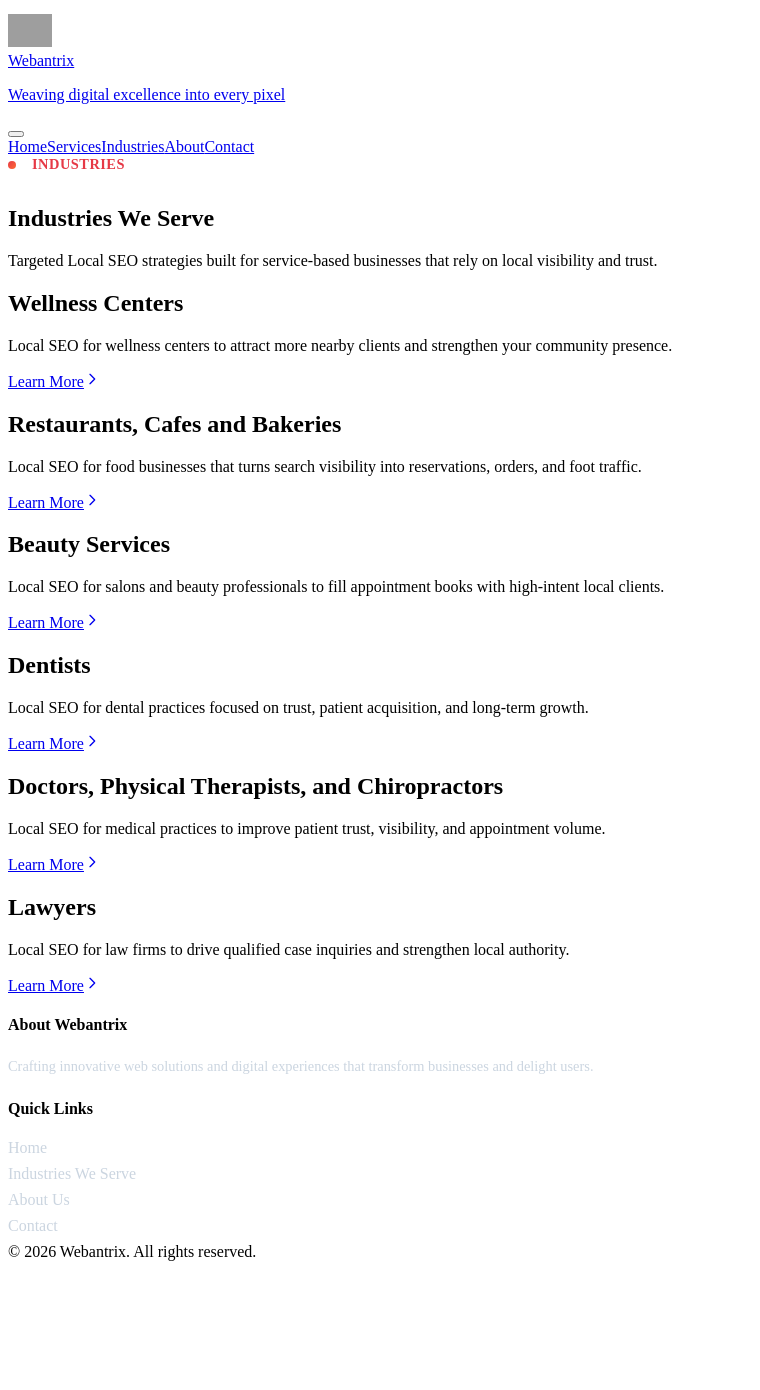
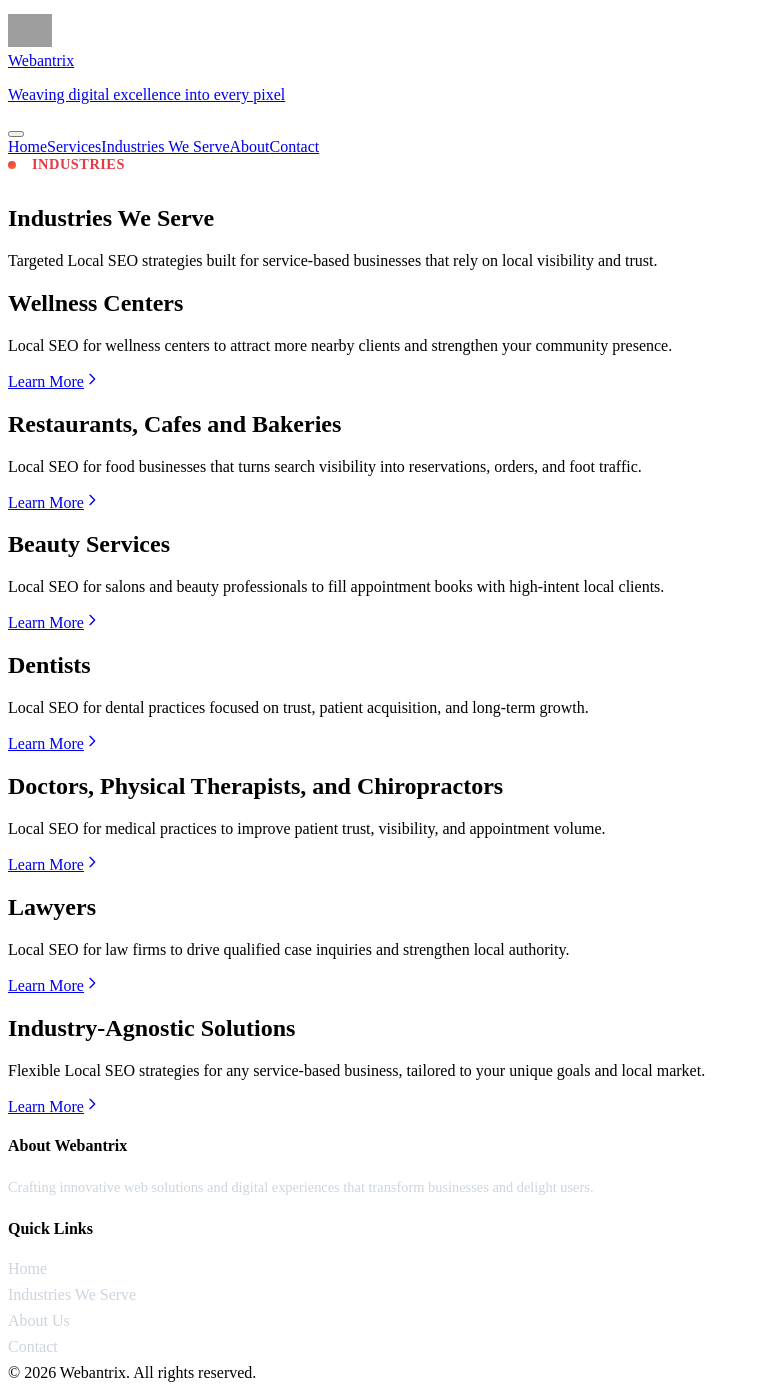
Before and after one commit to rakeshk6842/webantrix, a React (Vite) app: page /industries-we-serve in a window 1280 px wide. Shown: the whole page, without its empty margins (0-760 px from the left). Before the commit the page ends 1269 px from the top, so only its background shows below. Built offline with nearby package versions, Linux system fonts and the light colour scheme; grey boxes are pictures that could not be loaded; the HTML template or start-up script is replaced by a standard one.

Commit message:
Updating industries section

```diff
--- a/src/App.jsx
+++ b/src/App.jsx
@@ -75,7 +75,7 @@
           <nav className={`nav ${mobileMenuOpen ? 'mobile-open' : ''}`}>
             <Link to="/" onClick={closeMobileMenu} className={location.pathname === '/' && !atServices ? 'active' : ''}>Home</Link>
             <a href="#services" onClick={(e) => { handleServicesClick(e); closeMobileMenu(); }} className={atServices ? 'active' : ''} tabIndex={0}>Services</a>
-            <Link to="/industries-we-serve" onClick={closeMobileMenu} className={location.pathname === '/industries-we-serve' ? 'active' : ''}>Industries</Link>
+            <Link to="/industries-we-serve" onClick={closeMobileMenu} className={location.pathname === '/industries-we-serve' ? 'active' : ''}>Industries We Serve</Link>
             <Link to="/about" onClick={closeMobileMenu} className={location.pathname === '/about' ? 'active' : ''}>About</Link>
             <Link to="/contact" onClick={closeMobileMenu} className={location.pathname === '/contact' ? 'active' : ''}>Contact</Link>
           </nav>
--- a/src/services/industries.json
+++ b/src/services/industries.json
@@ -49,6 +49,14 @@
       "detailHeading": "Attract More Qualified Clients & Build Your Firm's Local Authority",
       "detailContent": "For law firms, client acquisition starts with urgent search intent. If your practice is not visible on page one for key legal searches, potential clients often choose competitors first.\n\nOur legal-focused Local SEO strategy improves authority and conversion through Google profile optimization, consultation-focused CTAs, practice area clarity, and firm credibility signals.\n\nWe also execute legal keyword targeting, E-A-T-driven content strategy, legal directory optimization (Avvo, Justia, FindLaw, and others), and review management that aligns with professional standards. Reporting tracks qualified inquiries, case-relevant keyword rankings, and return on marketing investment.",
       "learnMoreUrl": "https://www.webantrix.com/lawyers"
+    },
+    {
+      "slug": "industry-agnostic-solutions",
+      "name": "Industry-Agnostic Solutions",
+      "description": "Flexible Local SEO strategies for any service-based business, tailored to your unique goals and local market.",
+      "detailHeading": "Local SEO That Works for Any Business, in Any Industry",
+      "detailContent": "Not every business fits a single category, and that is exactly why our industry-agnostic Local SEO service exists. Whether you run a home services company, a boutique consultancy, a specialty retail shop, or any other local business, we build a strategy around your specific market, audience, and goals.\n\nWe start with a thorough audit of your current local presence, your competitors, and the search behaviors of your ideal customers. From there, we craft a custom roadmap covering Google Business Profile optimization, on-page SEO, citation building, and reputation management.\n\nThis service is ideal for businesses that do not see themselves in a single vertical but still want to dominate local search. Every engagement includes tailored keyword research, a content and link strategy suited to your niche, and transparent monthly reporting focused on the metrics that matter most to your bottom line.",
+      "learnMoreUrl": "https://www.webantrix.com/industry-agnostic-solutions"
     }
   ]
 }
```
